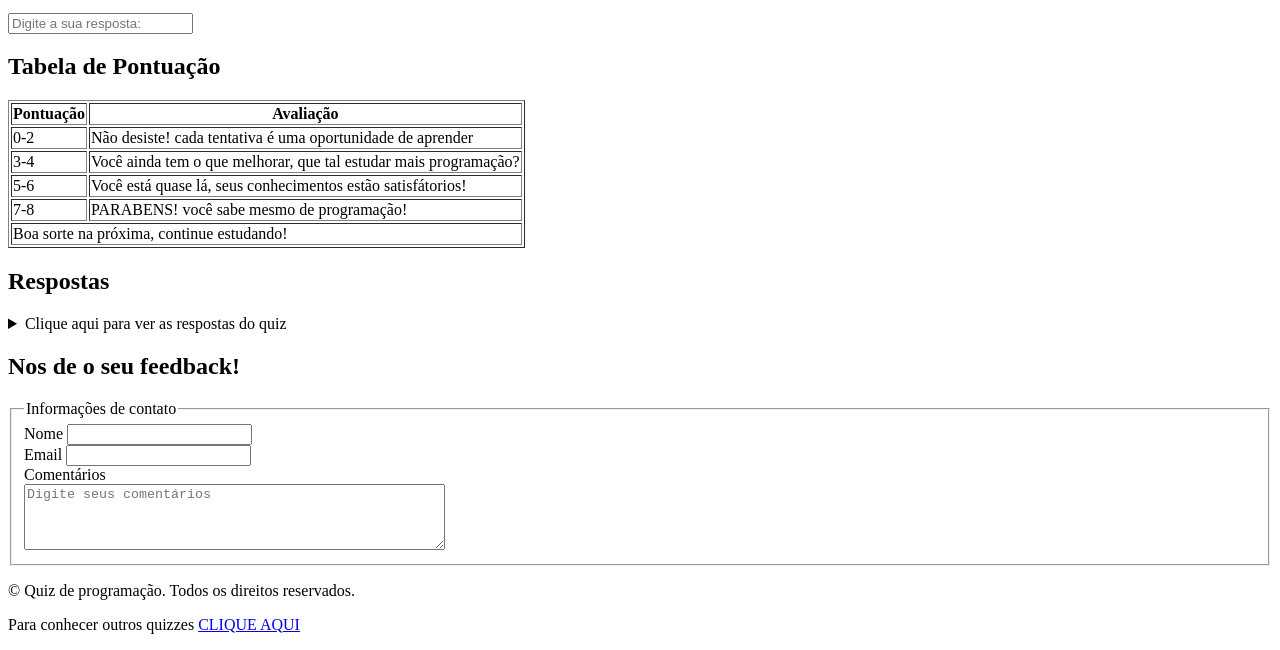
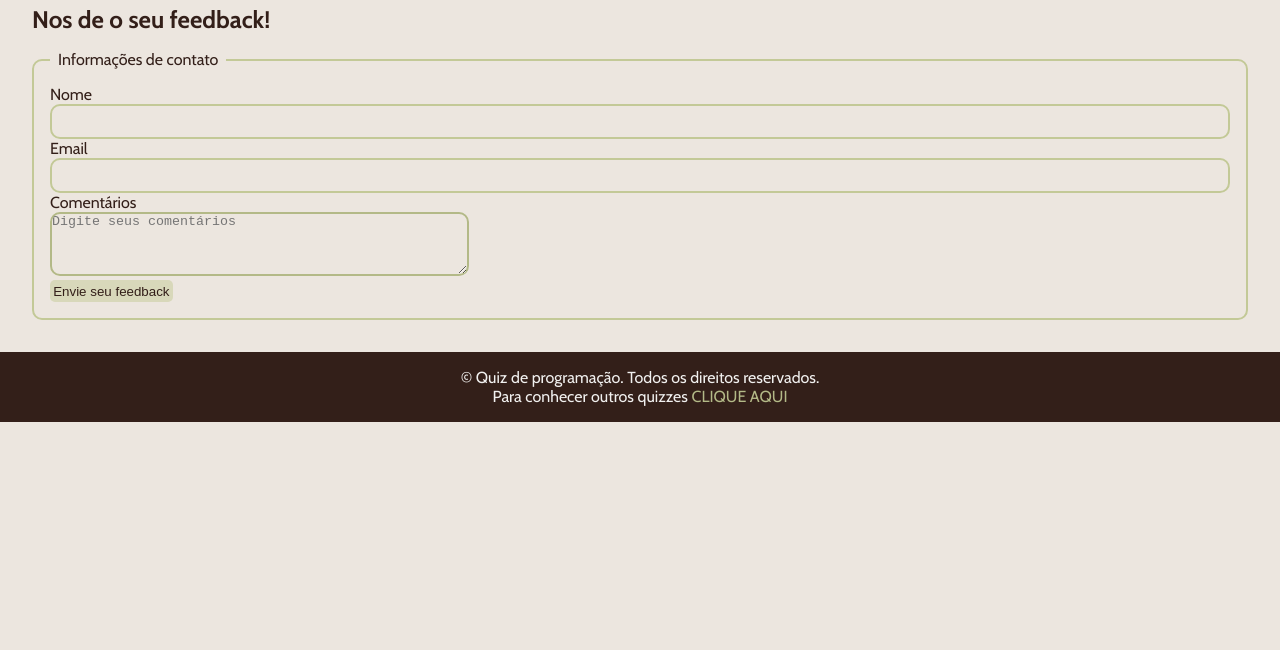
Before and after one commit to SaOfSa/Quizz-HTML, a plain HTML site: page index.html in a window 1280 px wide. Shown: the part 1742-2392 px from the top of the page. After the commit the page ends 2164 px from the top, so only its background shows below. Drawn offline with nearby package versions, Linux system fonts and the light colour scheme.

Commit message:
CSS adicionado e melhorias feitas

```diff
--- a/index.html
+++ b/index.html
@@ -4,13 +4,14 @@
     <head>
         <title>Quiz Para Programadores</title>
         <meta name="description" content="Quiz interativo para testar seus conhecimentos">
+        <link rel="stylesheet" href="style.css">
     </head>
 
     <body>
-        <heather>
+        <header>
             <h1>Quiz interativo Para Programadores</h1>
             <p>Teste seus conhecimentos e veja sua pontuação!</p>
-        </heather>
+        </header>
         <main>
             <!--INTRODUÇÃO-->
             <section>
@@ -43,16 +44,16 @@
 
             <!--Pergunta 2-->
             <section>
-                <h2> Pergunta 2: Na URL https://www.gogle.com o trecho "google.com" é o: _____</h2>
+                <h2> Pergunta 2: Na URL https://www.google.com o trecho "google.com" é o: _____</h2>
                 <form action="">
-                   <input type="text" id = p2 name="Pergunta 2"
+                   <input type="text" id = "p2" name="Pergunta 2"
                    placeholder = "Digite a sua resposta:">
                 </form>
             </section>
 
             <!--Pergunta 3-->
             <section>
-                <h2>Escreva um exemplo de senha forte</h2>
+                <h2>Pergunta 3: Escreva um exemplo de senha forte</h2>
                 <form >
                     <input type="password" id="p3" name="Pergunta 3" placeholder="Digite a senha...">
                 </form>
@@ -83,7 +84,7 @@
 
             <!--Pergunta 6-->
             <section>
-                <h2>Faça o upload de um arquivo contendo código HTML</h2>
+                <h2>Pergunta 6: Faça o upload de um arquivo contendo código HTML</h2>
                 <form>
                     <input type="file" id="p6" name="Pergunta 6">
                 </form>
@@ -92,7 +93,7 @@
 
             <!--Pergunta 7-->
             <section>
-                <h2>Selecione o atributo do input que define o seu tipo</h2>
+                <h2>Pergunta 7: Selecione o atributo do input que define o seu tipo</h2>
                 <form>
                     <select name="Pergunta 7" id="p7">
                         <option value="text">Escolha sua opção</option>
@@ -106,7 +107,7 @@
 
             <!--pergunta 8-->
             <section>
-                <h2>Qual linguagem de programação é representada pelo logo abaixo?</h2>
+                <h2>Pergunta 8: Qual linguagem de programação é representada pelo logo abaixo?</h2>
                <figure>
                     <img src="731_java.jpg" alt="logotimo de uma linguagem de programação">
                     <figcaption>Figura 1: Logotipo de uma linguagem de programação </figcaption>
@@ -179,15 +180,19 @@
                         <label for="email">Email</label>
                         <input type="email" name="email" id="email"> <br>
                         <label for="comentarios">Comentários</label> <br>
-                        <textarea id="comentarios" name="comentarios" rows="4" cols="50" placeholder="Digite seus comentários"></textarea>
+                        <textarea id="comentarios" name="comentarios" rows="4" cols="50"
+                         placeholder="Digite seus comentários"></textarea>
+                        <button type="submit"> Envie seu feedback </button>
                     </fieldset>
                 </form>
             </section>
 
         </main>
-        <p> &copy; Quiz de programação. Todos os direitos reservados.</p>
-        <P>Para conhecer outros quizzes <a href="https://google.com" target="_blank"> CLIQUE AQUI</a></P>
-        <footer></footer>
+        <footer>
+        <p class= "paragrafo-footer"> &copy; Quiz de programação. Todos os direitos reservados.</p>
+        <P class= "paragrafo-footer">Para conhecer outros quizzes
+            <a href="https://google.com" target="_blank"> CLIQUE AQUI</a></p>
+        </footer>
 
     </body>
 
--- /dev/null
+++ b/style.css
@@ -0,0 +1,157 @@
+@import url('https://fonts.googleapis.com/css2?family=Cabin:ital,wght@0,400..700;1,400..700&display=swap');
+
+* {
+    margin: 0px;
+    padding: 0px;
+    box-sizing: border-box;
+
+}
+body {
+    background-color: #ece6df;
+    color: #8f9666;
+    font-family: 'Cabin', sans-serif;
+    font-weight: 400;
+}
+
+header {
+    padding: 2rem;
+    background-color: #351e16;
+    text-align: center;
+}
+
+main{
+    padding: 2rem;
+    display: flex;
+    flex-direction: column;
+    gap: 1.5rem;
+}
+
+section {
+    display: flex;
+    flex-direction: column;
+    gap: 1rem;
+}
+h2 {
+    color: #331F19;
+}
+
+input [type="checkbox"]{
+    accent-color: #b3b987;
+}
+
+input[type="text"],input[type="password"], input[type="email"], input[type="date"]{
+    width: 100%;
+    padding: 0.5rem;
+    border: 2px solid #c3c997;
+    box-sizing: border-box;
+    border-radius: 10px;
+    background-color: transparent;
+}
+
+input::placeholder {
+ color: #633a2c;
+}
+
+select {
+    cursor: pointer;
+    background-color: #f1f1ea;
+    color: #331F19;
+    border-radius: 5px;
+}
+
+img {
+    width: 7rem;
+    border-radius: 10px;
+}
+
+table{
+    width: 100%;
+    border-collapse: collapse;
+}
+
+th {
+    background-color: #b3b987;
+    color:#331F19;
+    padding: 0.5rem;
+}
+
+td {
+    color: #331F19;
+    padding: 0.5rem;
+    text-align: center;
+}
+
+tfoot td {
+    text-align: center;
+    color:#8f9666;
+    background-color: #351e16;
+}
+
+details{
+    background-color: #d8d8ba;
+    border-radius: 10px;
+    padding: 0.5rem;
+}
+
+summary {
+    color: #331F19;
+    margin: 0.5rem;
+    cursor: pointer;
+
+}
+
+ul{
+    margin-left:1.5rem;
+}
+
+li{
+    padding: 0.1rem;
+    color: #331F19
+}
+
+fieldset {
+    border: 2px solid #c3c997;
+    border-radius: 10px;
+    padding: 1rem;
+}
+
+legend{
+    color: #331F19;
+    padding: 0 0.5rem;
+}
+
+label[for = "Nome"], label[for = "email"], label[for ="comentarios"]{
+    color: #331F19
+}
+
+textarea {
+    outline: none;
+    border-radius: 10px;
+    border: 2px solid #b3b987;
+    background-color: transparent;
+}
+
+button {
+    display: block;
+    background-color: #d8d8ba;
+    border: none;
+    padding: 0.2rem;
+    color: #331F19;
+    border-radius: 5px;
+    cursor: pointer;
+}
+
+footer {
+    background-color: #331F19;
+    padding: 1rem;
+    text-align: center;
+}
+
+.paragrafo-footer {
+    color: #f1f0ef;
+}
+
+footer a {
+    text-decoration: none;
+    color:#b3b987;
+}
```
